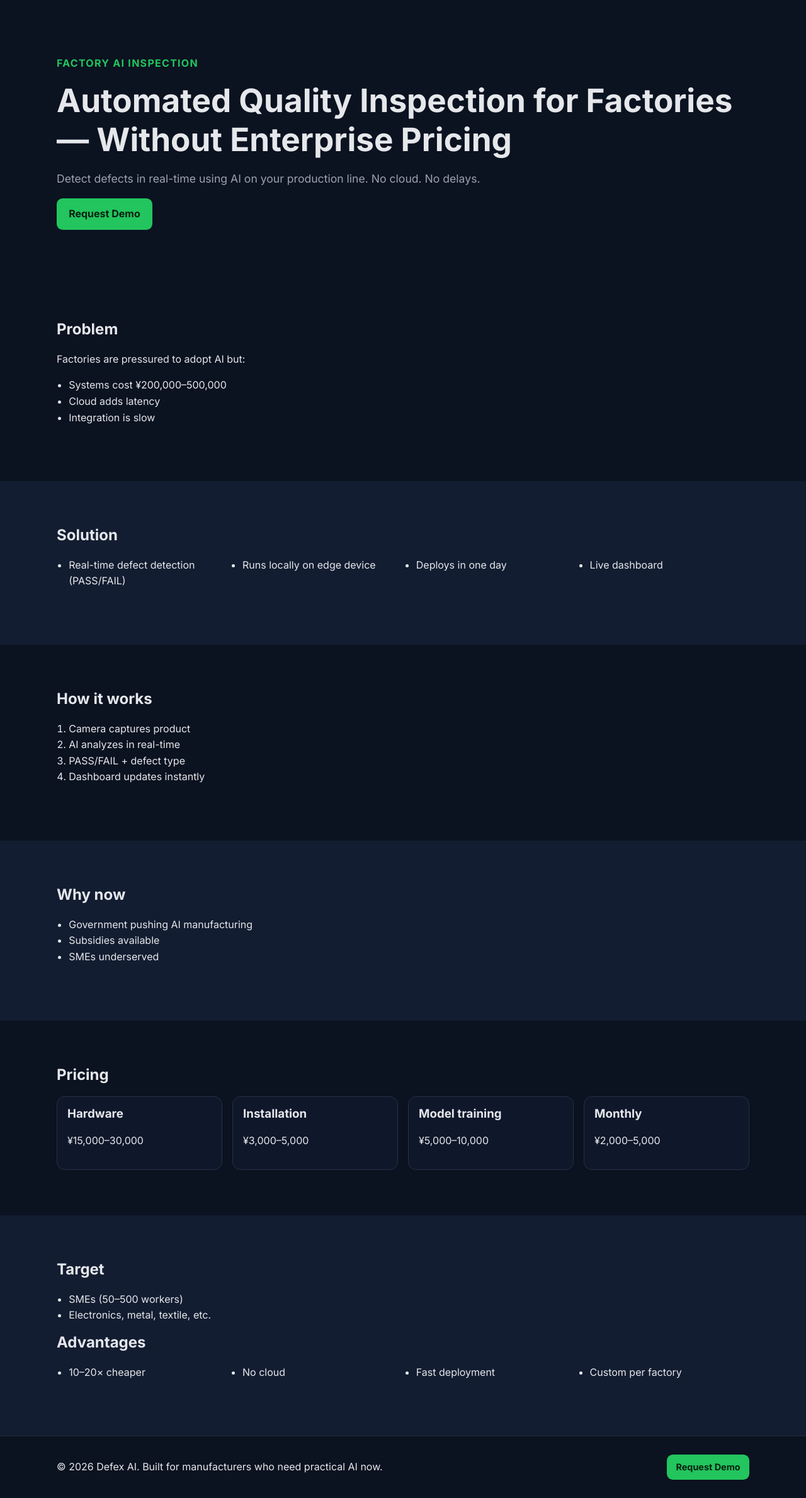
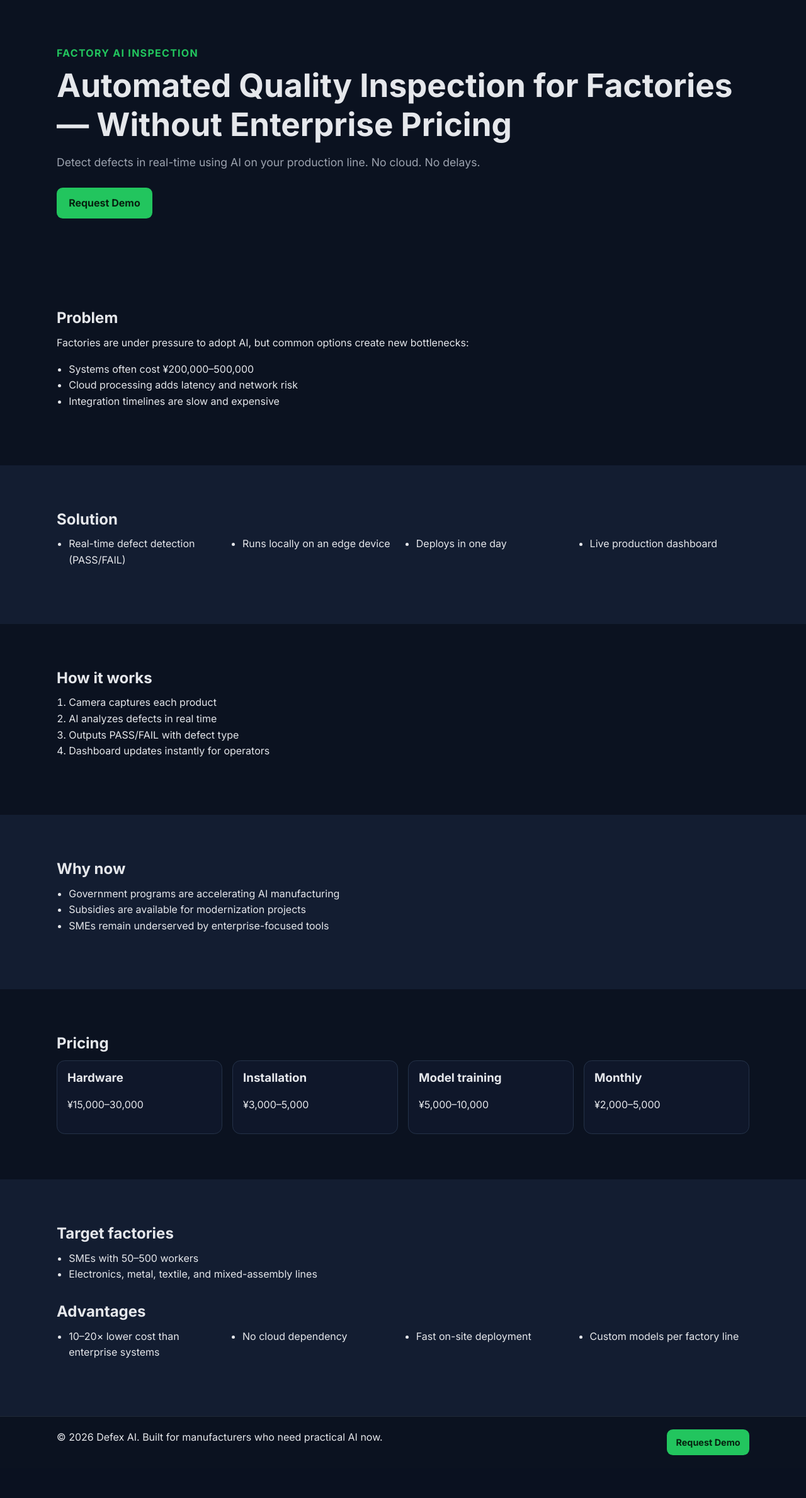
Before and after one commit to hasan-mavlonov/defex_landing, a Django app: page / in a window 1280 px wide. Shown: the part 74-2453 px from the top of the page at 63% size. After the commit the page ends 2385 px from the top, so only its background shows below. Run offline with Django 5.2, Linux system fonts and the light colour scheme.

Commit message:
Fix landing page HTML structure and styling

```diff
--- a/static/css/landing.css
+++ b/static/css/landing.css
@@ -1,30 +1,115 @@
-:root { --bg:#0b1220; --surface:#131d31; --text:#e5e7eb; --muted:#9ca3af; --accent:#22c55e; }
+:root {
+  --bg: #0b1220;
+  --surface: #131d31;
+  --surface-2: #0f172a;
+  --text: #e5e7eb;
+  --muted: #9ca3af;
+  --accent: #22c55e;
+  --border: #1f2937;
+}
+
 * { box-sizing: border-box; }
-body { margin:0; font-family:'Inter',sans-serif; background:var(--bg); color:var(--text); line-height:1.6; }
-.container { width:min(1100px, 92%); margin-inline:auto; }
-.section { padding:4.5rem 0; }
-.alt { background:var(--surface); }
-h1,h2,h3 { line-height:1.2; margin-top:0; }
-h1 { font-size:clamp(2rem,5vw,3.2rem); margin-bottom:1rem; }
-.lead { max-width:760px; color:var(--muted); font-size:1.1rem; }
-.eyebrow { color:var(--accent); font-weight:700; letter-spacing:.08em; text-transform:uppercase; }
-.site-header { position:sticky; top:0; background:rgba(11,18,32,.94); backdrop-filter: blur(6px); border-bottom:1px solid #1f2937; z-index:100; }
-.nav-wrap { display:flex; align-items:center; justify-content:space-between; padding:1rem 0; gap:1rem; }
-.brand { color:#fff; text-decoration:none; font-weight:800; }
-.site-nav { display:flex; align-items:center; gap:1rem; }
-.site-nav a { color:var(--text); text-decoration:none; }
-.btn { display:inline-block; background:var(--accent); color:#06210f; text-decoration:none; padding:.75rem 1.2rem; border-radius:.6rem; font-weight:700; transition:transform .2s ease; }
-.btn:hover { transform:translateY(-2px); }
-.btn-small { padding:.55rem .9rem; font-size:.9rem; }
-ul,ol { padding-left:1.2rem; }
-.grid-list { display:grid; grid-template-columns:repeat(auto-fit,minmax(220px,1fr)); gap:.75rem 1.4rem; }
-.pricing-grid { display:grid; grid-template-columns:repeat(auto-fit,minmax(210px,1fr)); gap:1rem; }
-.card { background:#0f172a; border:1px solid #243248; border-radius:.8rem; padding:1rem; }
-.site-footer { border-top:1px solid #1f2937; padding:1.25rem 0; }
-.footer-wrap { display:flex; align-items:center; justify-content:space-between; gap:1rem; flex-wrap:wrap; }
-.menu-toggle { display:none; }
-@media (max-width: 820px){
-  .menu-toggle { display:block; background:none; border:1px solid #334155; color:var(--text); border-radius:.4rem; padding:.3rem .55rem; }
-  .site-nav { display:none; position:absolute; left:4%; right:4%; top:66px; background:#0f172a; border:1px solid #1f2937; border-radius:.65rem; padding:.8rem; flex-direction:column; align-items:flex-start; }
-  .site-nav.open { display:flex; }
+
+html { scroll-behavior: smooth; }
+
+body {
+  margin: 0;
+  font-family: 'Inter', sans-serif;
+  background: var(--bg);
+  color: var(--text);
+  line-height: 1.6;
 }
+
+main { display: block; }
+
+.container { width: min(1100px, 92%); margin-inline: auto; }
+.section { padding: 4.5rem 0; }
+.alt { background: var(--surface); }
+.stack-lg > * + * { margin-top: 2rem; }
+
+h1, h2, h3 { line-height: 1.2; margin-top: 0; }
+h1 { font-size: clamp(2rem, 5vw, 3.2rem); margin-bottom: 1rem; }
+h2 { margin-bottom: 0.75rem; }
+
+p, ul, ol { margin-top: 0; }
+.lead { max-width: 760px; color: var(--muted); font-size: 1.1rem; margin-bottom: 1.6rem; }
+.eyebrow {
+  color: var(--accent);
+  font-weight: 700;
+  letter-spacing: 0.08em;
+  text-transform: uppercase;
+  margin-bottom: 0.5rem;
+}
+
+.site-header {
+  position: sticky;
+  top: 0;
+  background: rgba(11, 18, 32, 0.94);
+  backdrop-filter: blur(6px);
+  border-bottom: 1px solid var(--border);
+  z-index: 100;
+}
+
+.nav-wrap {
+  display: flex;
+  align-items: center;
+  justify-content: space-between;
+  padding: 1rem 0;
+  gap: 1rem;
+}
+
+.brand { color: #fff; text-decoration: none; font-weight: 800; }
+.site-nav { display: flex; align-items: center; gap: 1rem; }
+.site-nav a { color: var(--text); text-decoration: none; }
+.site-nav a:hover { color: #fff; }
+
+.btn {
+  display: inline-block;
+  background: var(--accent);
+  color: #06210f;
+  text-decoration: none;
+  padding: 0.75rem 1.2rem;
+  border-radius: 0.6rem;
+  font-weight: 700;
+  transition: transform 0.2s ease;
+}
+
+.btn:hover { transform: translateY(-2px); }
+.btn-small { padding: 0.55rem 0.9rem; font-size: 0.9rem; }
+
+ul, ol { padding-left: 1.2rem; }
+.grid-list { display: grid; grid-template-columns: repeat(auto-fit, minmax(220px, 1fr)); gap: 0.75rem 1.4rem; }
+.pricing-grid { display: grid; grid-template-columns: repeat(auto-fit, minmax(210px, 1fr)); gap: 1rem; }
+.card { background: var(--surface-2); border: 1px solid #243248; border-radius: 0.8rem; padding: 1rem; }
+
+.site-footer { border-top: 1px solid var(--border); padding: 1.25rem 0; }
+.footer-wrap { display: flex; align-items: center; justify-content: space-between; gap: 1rem; flex-wrap: wrap; }
+
+.menu-toggle { display: none; }
+
+@media (max-width: 820px) {
+  .menu-toggle {
+    display: block;
+    background: none;
+    border: 1px solid #334155;
+    color: var(--text);
+    border-radius: 0.4rem;
+    padding: 0.3rem 0.55rem;
+  }
+
+  .site-nav {
+    display: none;
+    position: absolute;
+    left: 4%;
+    right: 4%;
+    top: 66px;
+    background: var(--surface-2);
+    border: 1px solid var(--border);
+    border-radius: 0.65rem;
+    padding: 0.8rem;
+    flex-direction: column;
+    align-items: flex-start;
+  }
+
+  .site-nav.open { display: flex; }
+}
--- a/templates/landing/home.html
+++ b/templates/landing/home.html
@@ -3,65 +3,65 @@
 {% block title %}Automated Quality Inspection for Factories{% endblock %}
 
 {% block content %}
-<section class="hero section">
+<section class="hero section" aria-labelledby="hero-title">
     <div class="container">
         <p class="eyebrow">Factory AI Inspection</p>
-        <h1>Automated Quality Inspection for Factories — Without Enterprise Pricing</h1>
+        <h1 id="hero-title">Automated Quality Inspection for Factories — Without Enterprise Pricing</h1>
         <p class="lead">Detect defects in real-time using AI on your production line. No cloud. No delays.</p>
         <a href="#contact" class="btn">Request Demo</a>
     </div>
 </section>
 
-<section class="section" id="problem">
+<section class="section" id="problem" aria-labelledby="problem-title">
     <div class="container">
-        <h2>Problem</h2>
-        <p>Factories are pressured to adopt AI but:</p>
+        <h2 id="problem-title">Problem</h2>
+        <p>Factories are under pressure to adopt AI, but common options create new bottlenecks:</p>
         <ul>
-            <li>Systems cost ¥200,000–500,000</li>
-            <li>Cloud adds latency</li>
-            <li>Integration is slow</li>
+            <li>Systems often cost ¥200,000–500,000</li>
+            <li>Cloud processing adds latency and network risk</li>
+            <li>Integration timelines are slow and expensive</li>
         </ul>
     </div>
 </section>
 
-<section class="section alt" id="solution">
+<section class="section alt" id="solution" aria-labelledby="solution-title">
     <div class="container">
-        <h2>Solution</h2>
+        <h2 id="solution-title">Solution</h2>
         <ul class="grid-list">
             <li>Real-time defect detection (PASS/FAIL)</li>
-            <li>Runs locally on edge device</li>
+            <li>Runs locally on an edge device</li>
             <li>Deploys in one day</li>
-            <li>Live dashboard</li>
+            <li>Live production dashboard</li>
         </ul>
     </div>
 </section>
 
-<section class="section" id="how-it-works">
+<section class="section" id="how-it-works" aria-labelledby="how-title">
     <div class="container">
-        <h2>How it works</h2>
+        <h2 id="how-title">How it works</h2>
         <ol>
-            <li>Camera captures product</li>
-            <li>AI analyzes in real-time</li>
-            <li>PASS/FAIL + defect type</li>
-            <li>Dashboard updates instantly</li>
+            <li>Camera captures each product</li>
+            <li>AI analyzes defects in real time</li>
+            <li>Outputs PASS/FAIL with defect type</li>
+            <li>Dashboard updates instantly for operators</li>
         </ol>
     </div>
 </section>
 
-<section class="section alt">
+<section class="section alt" id="why-now" aria-labelledby="why-title">
     <div class="container">
-        <h2>Why now</h2>
+        <h2 id="why-title">Why now</h2>
         <ul>
-            <li>Government pushing AI manufacturing</li>
-            <li>Subsidies available</li>
-            <li>SMEs underserved</li>
+            <li>Government programs are accelerating AI manufacturing</li>
+            <li>Subsidies are available for modernization projects</li>
+            <li>SMEs remain underserved by enterprise-focused tools</li>
         </ul>
     </div>
 </section>
 
-<section class="section" id="pricing">
+<section class="section" id="pricing" aria-labelledby="pricing-title">
     <div class="container">
-        <h2>Pricing</h2>
+        <h2 id="pricing-title">Pricing</h2>
         <div class="pricing-grid">
             <article class="card">
                 <h3>Hardware</h3>
@@ -83,20 +83,24 @@
     </div>
 </section>
 
-<section class="section alt">
-    <div class="container">
-        <h2>Target</h2>
-        <ul>
-            <li>SMEs (50–500 workers)</li>
-            <li>Electronics, metal, textile, etc.</li>
-        </ul>
-        <h2>Advantages</h2>
-        <ul class="grid-list">
-            <li>10–20× cheaper</li>
-            <li>No cloud</li>
-            <li>Fast deployment</li>
-            <li>Custom per factory</li>
-        </ul>
+<section class="section alt" id="fit" aria-labelledby="fit-title">
+    <div class="container stack-lg">
+        <div>
+            <h2 id="fit-title">Target factories</h2>
+            <ul>
+                <li>SMEs with 50–500 workers</li>
+                <li>Electronics, metal, textile, and mixed-assembly lines</li>
+            </ul>
+        </div>
+        <div>
+            <h2>Advantages</h2>
+            <ul class="grid-list">
+                <li>10–20× lower cost than enterprise systems</li>
+                <li>No cloud dependency</li>
+                <li>Fast on-site deployment</li>
+                <li>Custom models per factory line</li>
+            </ul>
+        </div>
     </div>
 </section>
 {% endblock %}
```
